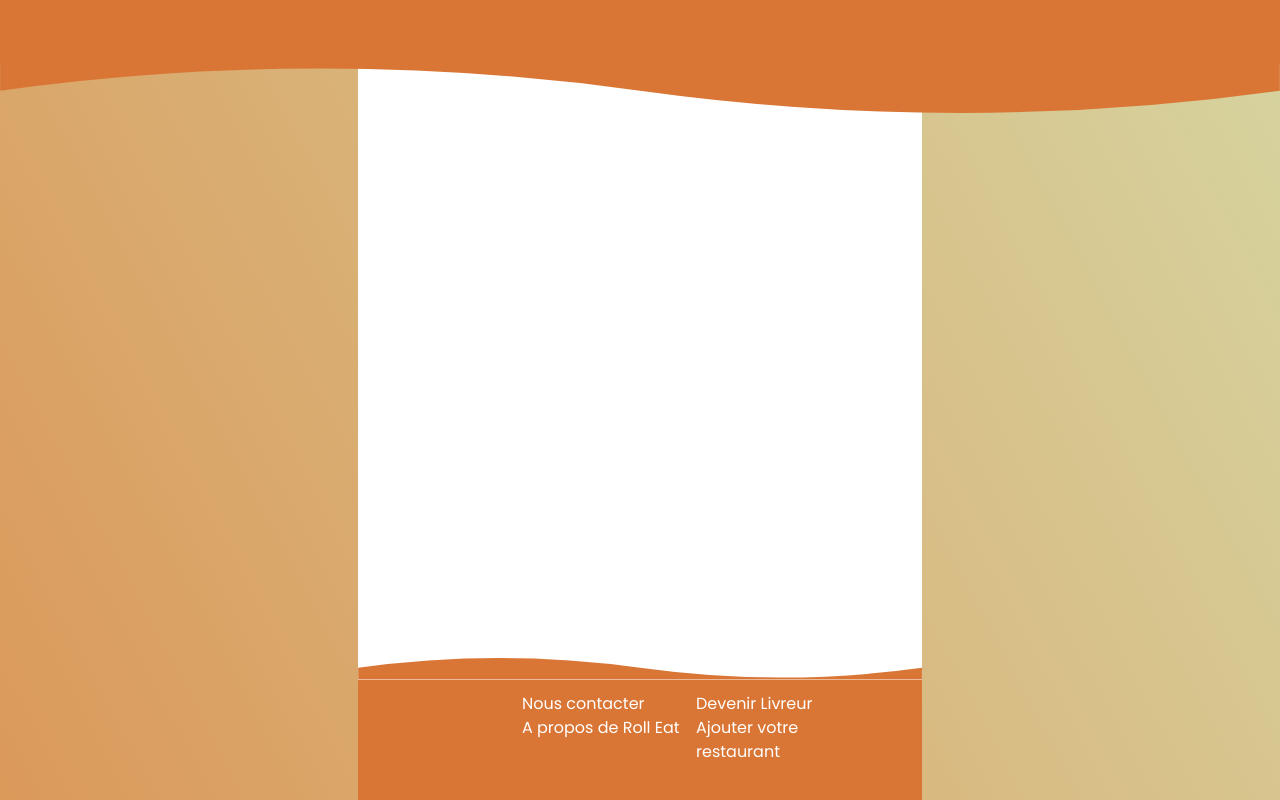
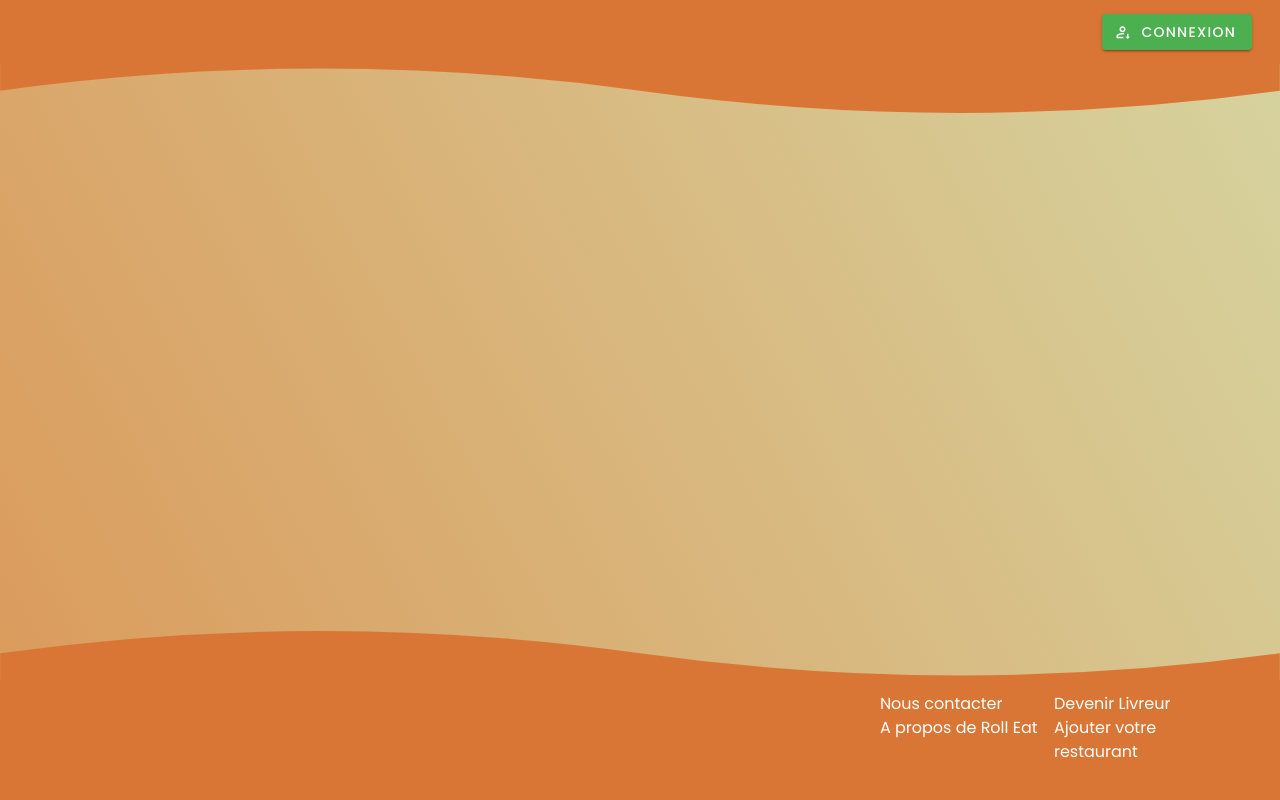
Before and after one commit to antoniorosemary/RollEat-frontend, a Vue app: page /protected in a window 1280 px wide. Built offline with nearby package versions, Linux system fonts and the light colour scheme.

Commit message:
added connection button

```diff
--- a/src/App.vue
+++ b/src/App.vue
@@ -20,11 +20,7 @@ export default Vue.extend({
   components: {
     CustomHeader,
     CustomFooter
-},
-
-  data: () => ({
-    //
-  }),
+  }
 });
 </script>
 
@@ -40,11 +36,11 @@ export default Vue.extend({
 }
 
 #app {
-  max-width: 100%;
+  width: 100%;
+  background-image: linear-gradient(62deg, #DB995A 0%, #D6D4A0 100%);
 }
 
 body {
-  background-image: linear-gradient(62deg, #DB995A 0%, #D6D4A0 100%);
   display: flex;
   align-items: center;
   justify-content: center;
--- a/src/components/App/CustomHeader.vue
+++ b/src/components/App/CustomHeader.vue
@@ -8,9 +8,17 @@
     height="64"
   >
     <template v-slot:default>
-      <div class="d-flex align-center">
-        <ResponsiveLogo/>
-      </div>
+      <v-container class="ma-0" style="max-width: 100%">
+        <v-row justify="space-between" align="center">
+          <v-col class="col-auto">
+            <ResponsiveLogo/>
+          </v-col>
+
+          <v-col class="col-auto">
+            <UserButton/>
+          </v-col>
+        </v-row>
+      </v-container>
     </template>
 
     <template v-slot:extension>
@@ -27,9 +35,11 @@
 
 <script lang="ts">
 import ResponsiveLogo from '../ResponsiveLogo.vue';
+import UserButton from '../UserButton.vue';
 export default {
   components: {
-    ResponsiveLogo
+    ResponsiveLogo,
+    UserButton
   }
 }
 </script>
--- /dev/null
+++ b/src/components/UserButton.vue
@@ -0,0 +1,20 @@
+<template>
+  <div>
+    <v-btn solid color="success">
+      <v-icon left>
+        mdi-account-arrow-down-outline
+      </v-icon>
+      Connexion
+    </v-btn>
+  </div>
+</template>
+
+<script lang="ts">
+export default {
+  components: {}
+}
+</script>
+
+<style>
+
+</style>
```
